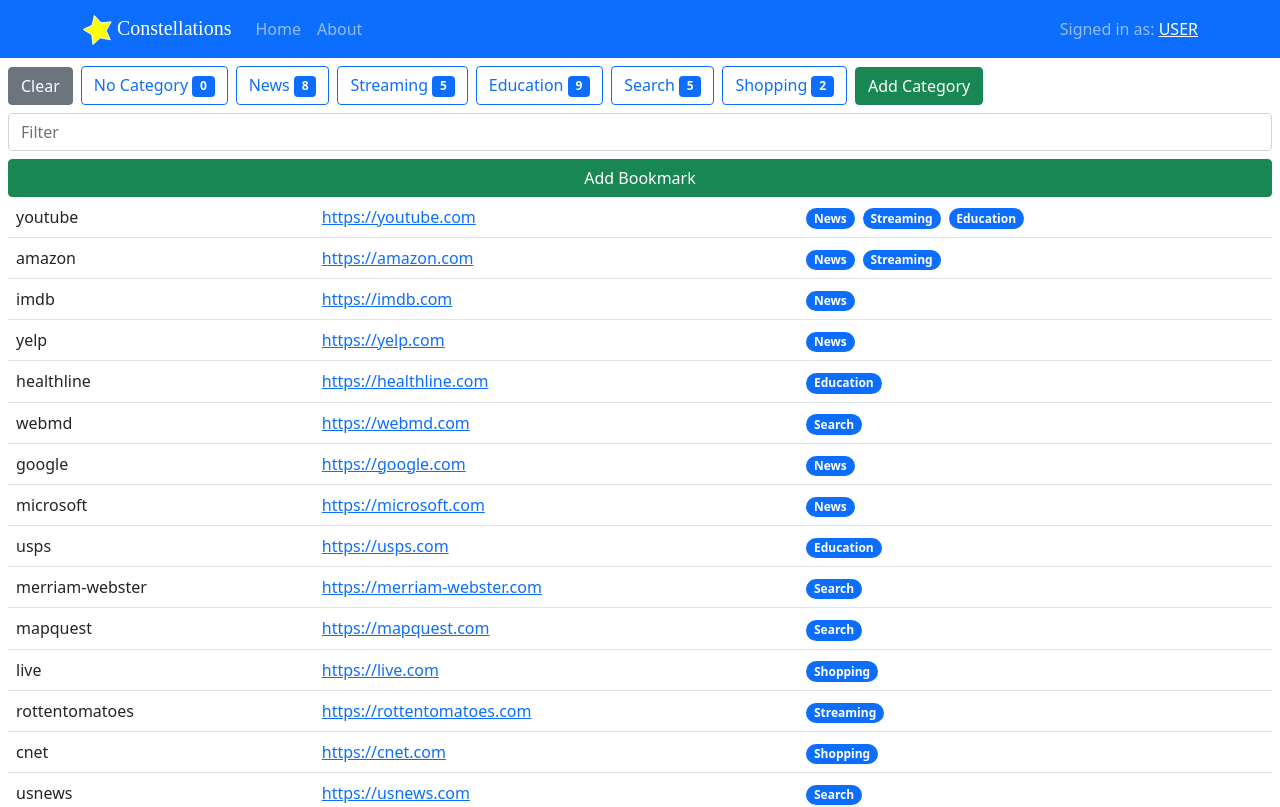
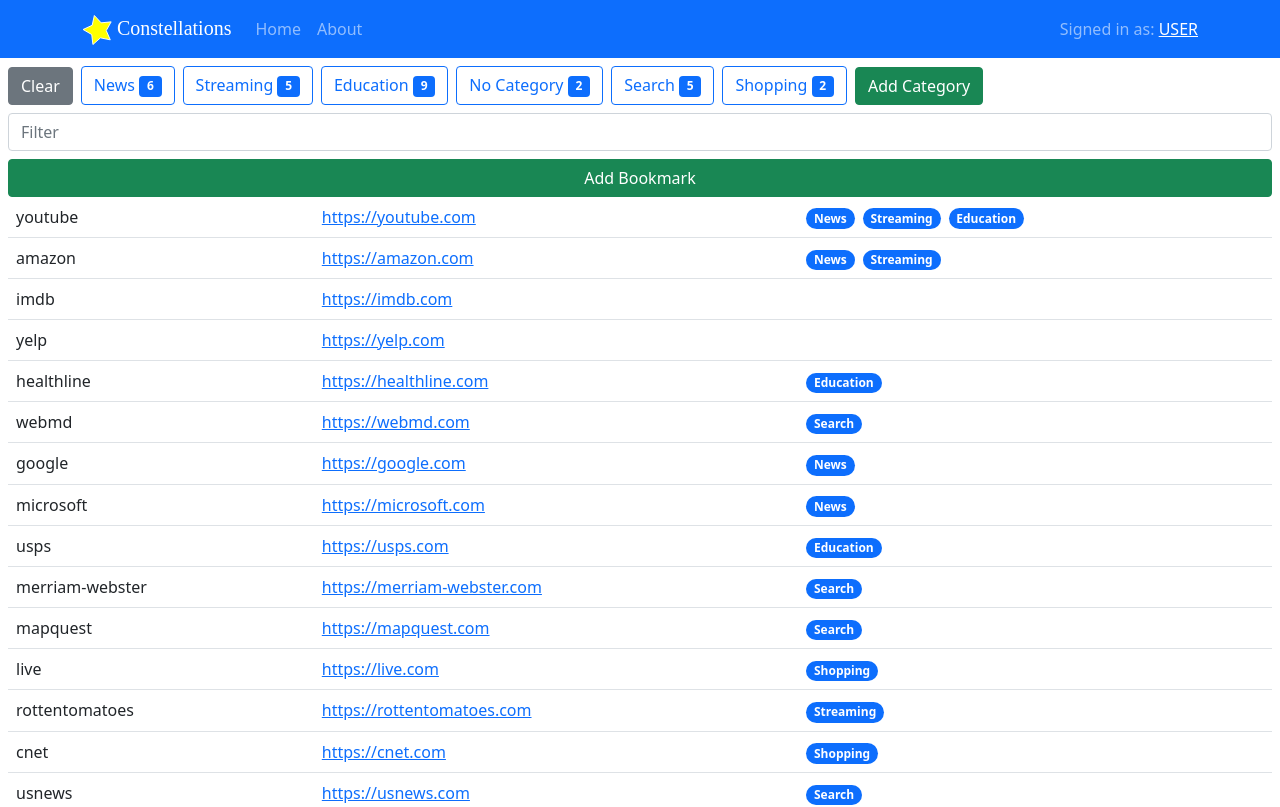
Before and after one commit to Sife-ops/constellations-rc1, a React (Vite) app in the folder frontend-vite-react-ts/: page / in a window 1280 px wide. Shown: the top 807 px of the page. Built offline with nearby package versions, Linux system fonts and the light colour scheme; a web font is replaced by a local one.

Commit message:
"No Category" category

```diff
--- a/frontend-vite-react-ts/src/components/home.tsx
+++ b/frontend-vite-react-ts/src/components/home.tsx
@@ -15,15 +15,16 @@
 
 export const Home: React.FC<Props> = ({ bookmarks }) => {
   const [categories, setCategories] = React.useState<Category[]>(
-    reduceBookmarks(bookmarks).map((e) => ({
-      ...e,
-      selected: false,
-    }))
+    reduceCategories(bookmarks)
   );
 
+  // todo: "No Category" category is ANDed with others
   const selectedCategories = categories.filter((e) => e.selected);
   if (selectedCategories.length > 0) {
     bookmarks = bookmarks.filter((e) => {
+      if (e.categories.length < 1) {
+        e.categories = [categoryNone];
+      }
       let matched = 0;
       for (let i1 = 0; i1 < e.categories.length; i1++) {
         for (let i2 = 0; i2 < selectedCategories.length; i2++) {
@@ -56,19 +57,6 @@
     >
       Clear
     </Button>
-  );
-
-  // todo: onClick
-  const categoryNoneButton = (
-    <ToggleButton
-      className="mb-2 me-2"
-      type="checkbox"
-      value="1"
-      variant="outline-primary"
-      checked={false}
-    >
-      No Category <Badge>0</Badge>
-    </ToggleButton>
   );
 
   const categoryButtons = categories.map((e1) => (
@@ -107,7 +95,6 @@
   return (
     <div>
       {categoryClearButton}
-      {categoryNoneButton}
       {categoryButtons}
       {categoryAddButton}
       <Filter bookmarks={bookmarks} />
@@ -155,11 +142,16 @@
         </a>
       </td>
       <td>
-        {e.categories.map((e) => (
-          <Badge bg="primary" className="me-2" key={e.id} pill>
-            {e.name}
-          </Badge>
-        ))}
+        {e.categories.map((e) => {
+          if (e.id !== "0") {
+            return (
+              <Badge bg="primary" className="me-2" key={e.id} pill>
+                {e.name}
+              </Badge>
+            );
+          }
+          return null;
+        })}
       </td>
     </tr>
   ));
@@ -178,10 +170,21 @@
   );
 };
 
-// todo: compute user bookmark count on backend
-const reduceBookmarks = (bookmarks: Bookmark[]): Category[] => {
+const categoryNone: Category = {
+  id: "0",
+  name: "No Category",
+  count: 0,
+  selected: false,
+};
+
+// todo: compute category count on backend
+// todo: "No Category" category before others
+const reduceCategories = (bookmarks: Bookmark[]): Category[] => {
   return bookmarks
     .reduce((previous: Category[], current: Bookmark) => {
+      if (current.categories.length < 1) {
+        return [...previous, categoryNone];
+      }
       return [...previous, ...current.categories];
     }, [])
     .reduce((previous: Category[], current: Category) => {
@@ -204,6 +207,7 @@
       return returns.concat({
         ...current,
         count: 1,
+        selected: false,
       });
     }, []);
 };
--- a/frontend-vite-react-ts/src/mock-data/user.json
+++ b/frontend-vite-react-ts/src/mock-data/user.json
@@ -42,23 +42,13 @@
           "id": "8",
           "url": "https://imdb.com",
           "description": "imdb",
-          "categories": [
-            {
-              "id": "5",
-              "name": "News"
-            }
-          ]
+          "categories": []
         },
         {
           "id": "10",
           "url": "https://yelp.com",
           "description": "yelp",
-          "categories": [
-            {
-              "id": "5",
-              "name": "News"
-            }
-          ]
+          "categories": []
         },
         {
           "id": "15",
--- a/frontend-vite-react-ts/src/utility/types.ts
+++ b/frontend-vite-react-ts/src/utility/types.ts
@@ -1,6 +1,6 @@
 export interface Category {
   id: string;
-  name: string;
+  name?: string;
   count?: number;
   selected?: boolean;
 }
```
